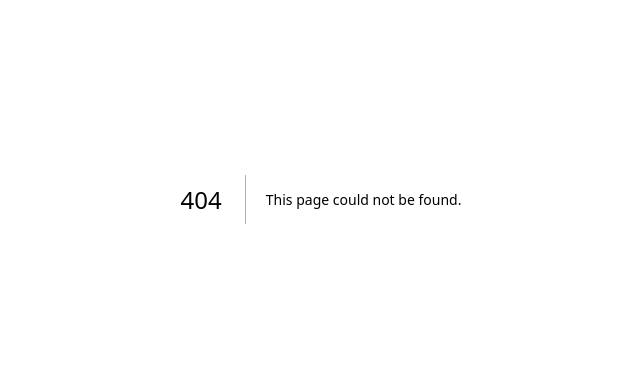
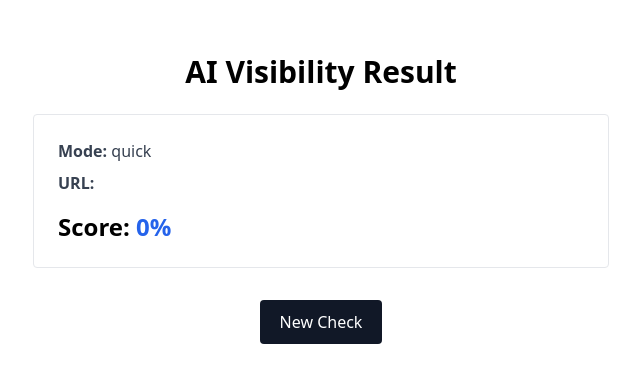
Before and after one commit to dm100usa-oss/aivcheck-sandbox, a Next.js app: page /check/1 in a window 1280 px wide. Before the commit this address had no page. Shown: the part 201-584 px from the top of the page, without its empty margins (319-959 px from the left). Built offline with nearby package versions, Linux system fonts and the light colour scheme.

Commit message:
Create page.tsx

```diff
--- /dev/null
+++ b/app/check/[mode]/page.tsx
@@ -0,0 +1,31 @@
+'use client';
+
+export default function ResultPage({ searchParams }: any) {
+  const url = searchParams?.url || '';
+  const score = Number(searchParams?.score ?? 0);
+  const mode = String(searchParams?.mode || 'quick');
+
+  return (
+    <main className="min-h-screen flex flex-col items-center justify-center px-6">
+      <h1 className="text-3xl font-bold mb-6">AI Visibility Result</h1>
+      <div className="w-full max-w-xl rounded border border-gray-200 p-6">
+        <p className="mb-2 text-gray-700">
+          <span className="font-semibold">Mode:</span> {mode}
+        </p>
+        <p className="mb-2 text-gray-700 break-words">
+          <span className="font-semibold">URL:</span> {url}
+        </p>
+        <p className="text-2xl font-semibold mt-4">
+          Score: <span className="text-blue-600">{isFinite(score) ? `${score}%` : '-'}</span>
+        </p>
+      </div>
+
+      <a
+        href="/"
+        className="mt-8 inline-flex h-11 px-5 items-center justify-center rounded bg-gray-900 text-white hover:bg-black"
+      >
+        New Check
+      </a>
+    </main>
+  );
+}
```
